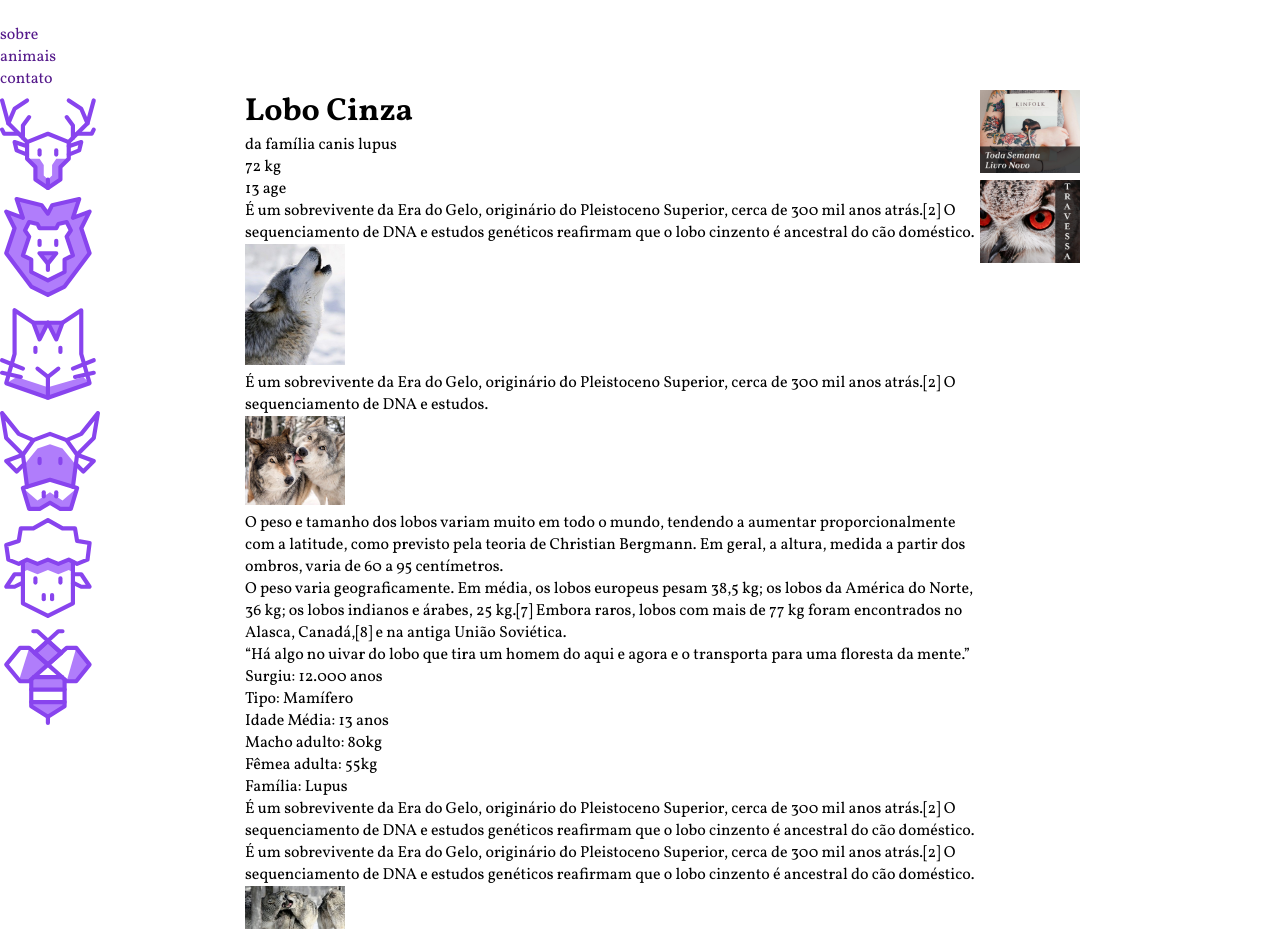
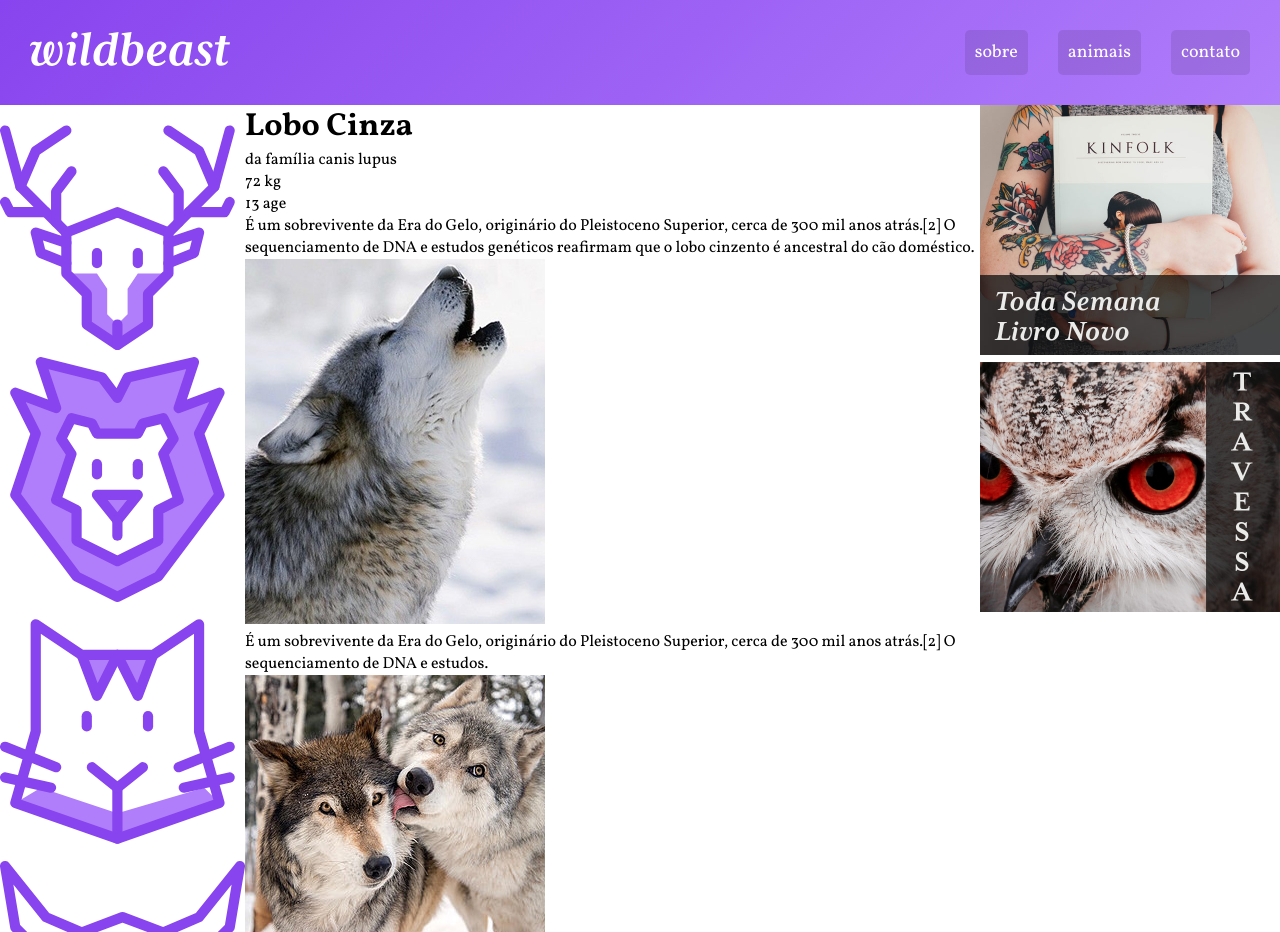
Before and after one commit to felipe-a-rios/wildbeast, a plain HTML site: page index.html in a window 1280 px wide. Shown: the top 932 px of the page. Drawn offline with Linux system fonts and the light colour scheme.

Commit message:
finishing header

```diff
--- a/css/style.css
+++ b/css/style.css
@@ -21,7 +21,7 @@ li {
   list-style: none;
 }
 img {
-  max-width: 100px;
+  max-width: 100%;
 }
 /*grid*/
 .estrutura {
@@ -32,18 +32,50 @@ img {
     "sidenav content anuncios"
     "footer footer footer";
 }
+/*header*/
 .header {
   grid-area: header;
+  background: linear-gradient(135deg, #8844ee, #b07dfb);
+  padding: 30px;
+  display: grid;
+  grid-template-columns: 1fr auto;
+  align-items: center;
 }
+.logo {
+  max-width: 200px;
+}
+.header nav ul {
+  display: flex;
+  flex-wrap: wrap;
+}
+.header nav a {
+  display: block;
+  padding: 10px;
+  color: white;
+  font-size: 1.125em;
+  background: rgba(0, 0, 0, 0.1);
+  border-radius: 5px;
+  transition: background 300ms;
+}
+.header nav a:hover {
+  background: rgba(0, 0, 0, 0.5);
+}
+.header li + li {
+  margin-left: 30px;
+}
+/*sidenav*/
 .sidenav {
   grid-area: sidenav;
 }
+/*content*/
 .content {
   grid-area: content;
 }
+/*anuncios*/
 .anuncios {
   gird-area: anuncios;
 }
+/*footer*/
 .footer {
   grid-area: footer;
 }
```
